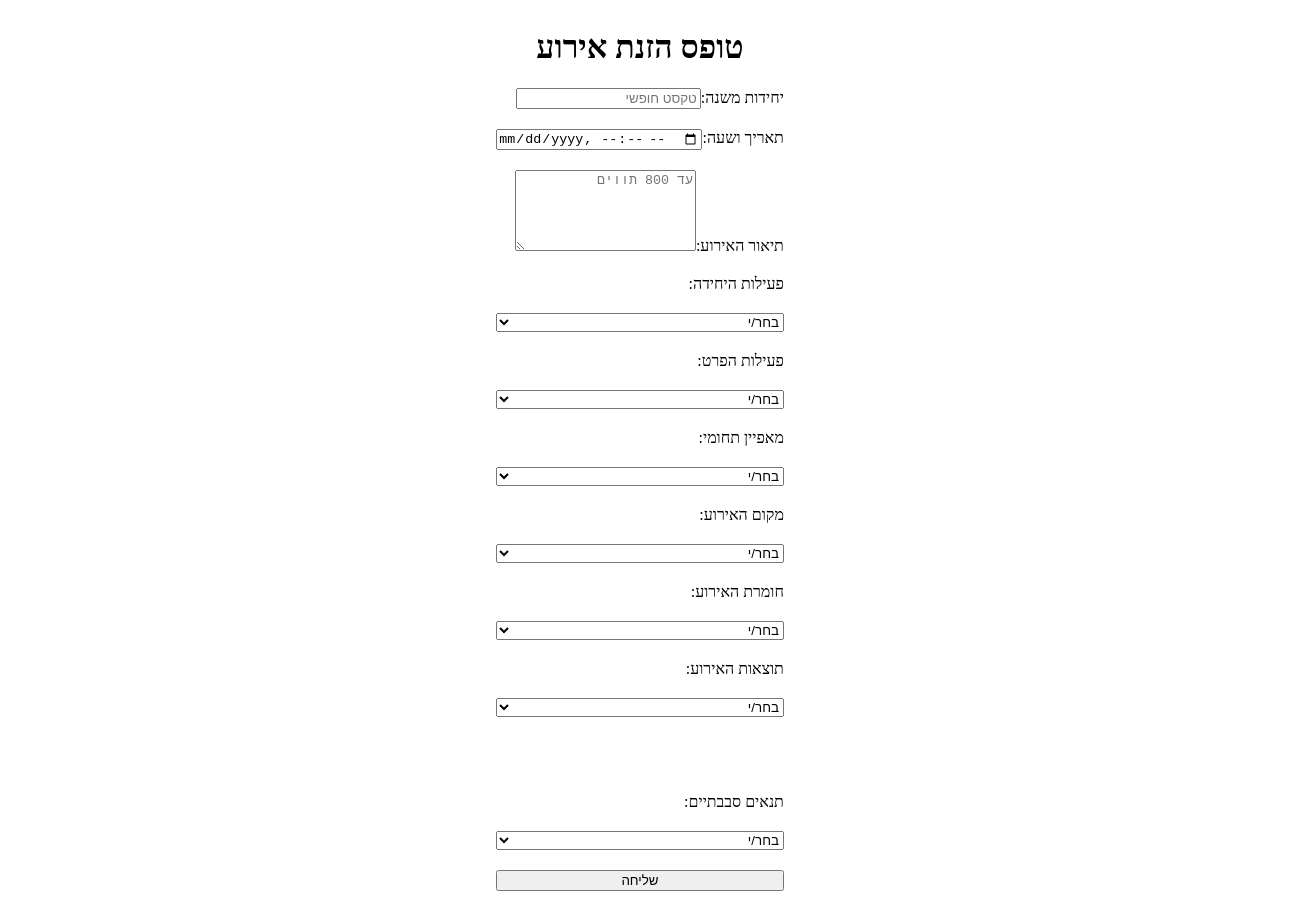
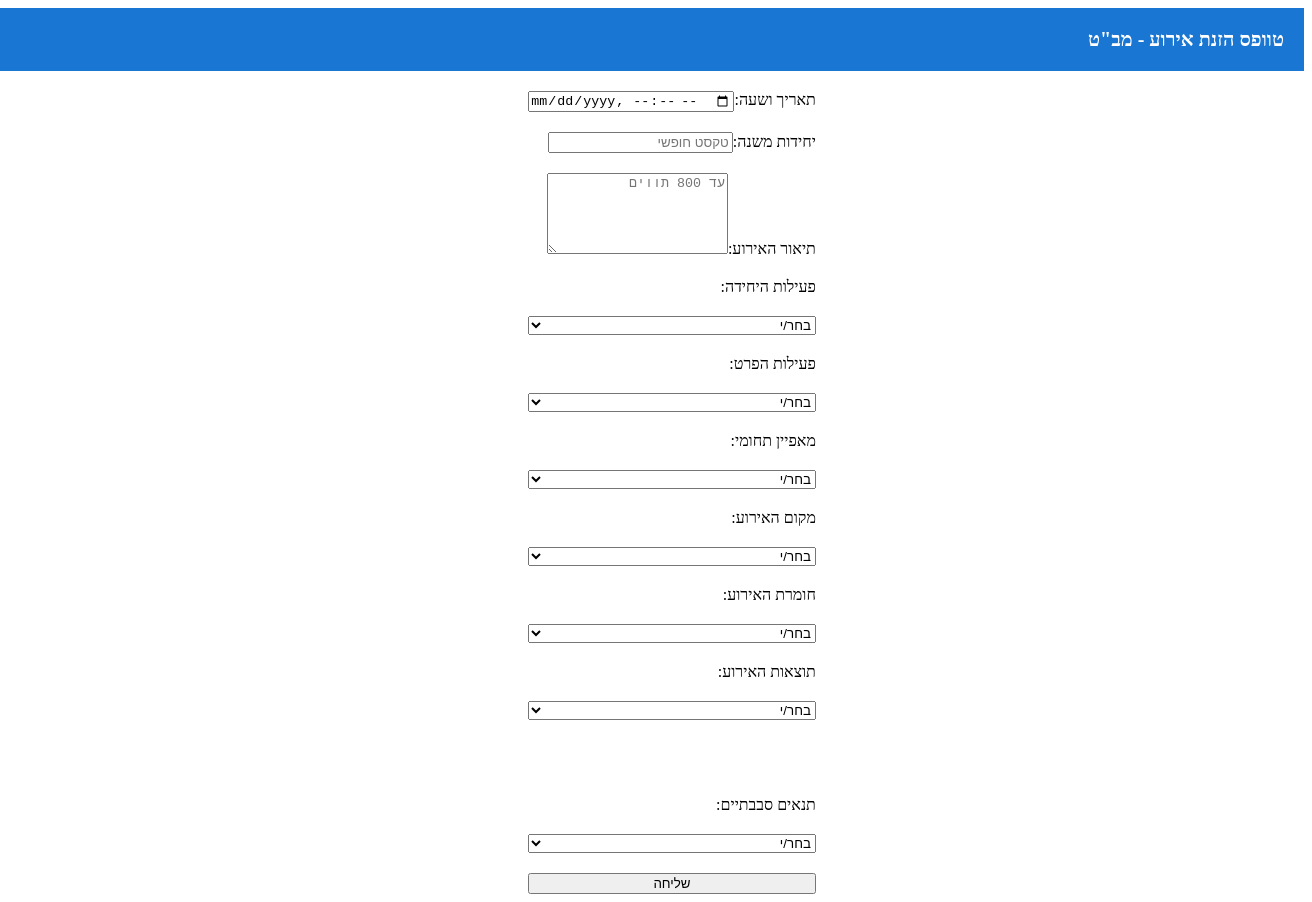
Before and after one commit to OrMashiach25/safetyOrMashiach, a React (Vite) app: page / in a window 1280 px wide. Shown: the whole page, 1312 px wide, since content can reach past the window. Built offline with nearby package versions, Linux system fonts and the light colour scheme.

Commit message:
הוספת Navbar

```diff
--- a/src/App.tsx
+++ b/src/App.tsx
@@ -9,6 +9,7 @@ import Weather from "./components/Weather";
 import SubSubUnitInput from "./components/SubUnitInput";
 import TimeAndDate from "./components/TimeAndDate";
 import DescriptionEvent from "./components/DescriptionEvent";
+import Navbar from "./components/Navber";
 
 
 function App() {
@@ -17,11 +18,12 @@ function App() {
   }
 
   return (
+    <>
+    <Navbar/>
       <div dir="rtl" className="from-container">
-      <h1>טופס הזנת אירוע</h1>
         <form className="event-form" onSubmit={handleSubmit}>
+          <TimeAndDate/>
           <SubSubUnitInput/>
-        <TimeAndDate/>
           <DescriptionEvent/>
           <UnitActivityType/>
           <ActivityType/>
@@ -33,6 +35,7 @@ function App() {
           <button type="submit" >שליחה</button>
         </form>
       </div>
+    </>
   );
 }
 export default App
--- /dev/null
+++ b/src/components/Navber.tsx
@@ -0,0 +1,21 @@
+
+function Navbar() {
+  return (
+    <nav
+      style={{
+        backgroundColor: "#1976d2",
+        color: "white",
+        padding: "20px",
+        fontSize: "20px",
+        fontWeight: "bold",
+        textAlign: "right",
+        width: "100%",
+        marginBottom: "20px",
+      }}
+    >
+       טוופס הזנת אירוע - מב"ט
+    </nav>
+  );
+}
+
+export default Navbar;
```
Lines whose indentation alone changed are shown as unchanged.
